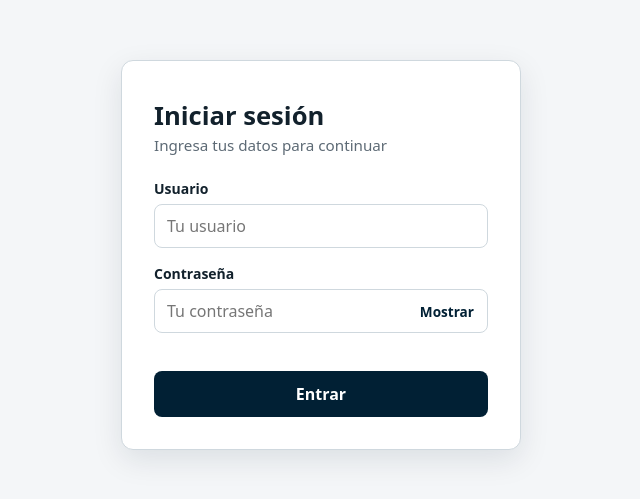
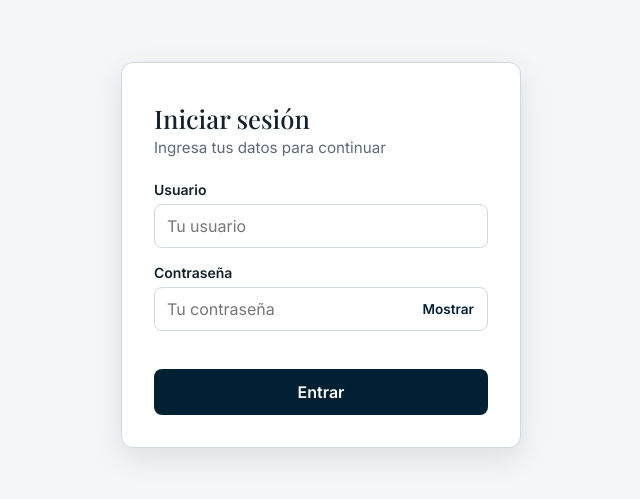
Before and after one commit to lauOcampo/aherrera, a website: page frontend/admin/login.html in a window 1280 px wide. Shown: the part 145-644 px from the top of the page, without its empty margins (319-959 px from the left). Drawn offline with nearby package versions, Linux system fonts and the light colour scheme; no server answers.

Commit message:
tipografías

```diff
--- a/assets/css/dashboard.css
+++ b/assets/css/dashboard.css
@@ -44,7 +44,7 @@ body {
     display: grid;
     grid-template-columns: 240px minmax(0, 1fr);
     min-height: 100vh;
-    font-family: system-ui, -apple-system, "Segoe UI", sans-serif;
+    font-family: "Inter", system-ui, -apple-system, "Segoe UI", sans-serif;
     color: var(--ink);
     background: var(--bg);
     -webkit-font-smoothing: antialiased;
@@ -612,7 +612,7 @@ textarea:focus {
     padding: 20px;
     border: 1px dashed var(--line);
     border-radius: 10px;
-    font-family: Georgia, "Times New Roman", serif;
+    font-family: "Inter", system-ui, -apple-system, "Segoe UI", sans-serif;
 }
 
 .ap__img img,
@@ -826,3 +826,19 @@ textarea:focus {
     color: #fff;
     font-size: .7rem;
 }
+
+/* ---------- Tipografía (igual que la web: Playfair Display + Inter) ---------- */
+input,
+select,
+textarea,
+button {
+    font-family: inherit;
+}
+
+.view__head h1,
+.ap__lead,
+.ap__stat strong,
+.logo h4 {
+    font-family: "Playfair Display", Georgia, "Times New Roman", serif;
+    font-weight: 500;
+}
--- a/assets/css/login.css
+++ b/assets/css/login.css
@@ -29,7 +29,7 @@ input {
 
 body {
     min-height: 100vh;
-    font-family: system-ui, -apple-system, "Segoe UI", sans-serif;
+    font-family: "Inter", system-ui, -apple-system, "Segoe UI", sans-serif;
     color: var(--ink);
     background: var(--bg);
     -webkit-font-smoothing: antialiased;
@@ -175,3 +175,12 @@ body {
         transition: none !important;
     }
 }
+input,
+button {
+    font-family: inherit;
+}
+
+h1 {
+    font-family: "Playfair Display", Georgia, "Times New Roman", serif;
+    font-weight: 500;
+}
--- a/assets/css/styles.css
+++ b/assets/css/styles.css
@@ -12,8 +12,8 @@
     --muted: #555;
     --line: #d9d9d9;
 
-    --font-serif: "Alegreya", Georgia, "Times New Roman", serif;
-    --font-sans: "Inter", system-ui, -apple-system, "Segoe UI", sans-serif;
+    --font-serif: "Playfair Display", Georgia, "Times New Roman", serif;   /* títulos */
+    --font-sans: "Inter", system-ui, -apple-system, "Segoe UI", sans-serif;   /* todo el texto */
 
     --gutter: clamp(20px, 7vw, 96px);
     --radius: 6px;
@@ -40,7 +40,7 @@ html {
 }
 
 body {
-    font-family: var(--font-serif);
+    font-family: var(--font-sans);
     color: var(--ink);
     background: #fff;
     line-height: 1.5;
@@ -686,3 +686,25 @@ textarea {
         gap: 28px;
     }
 }
+/* ---------- Tipografía de títulos (estilo formal) ---------- */
+h1,
+h2,
+h3,
+.logo,
+.about__lead,
+.stat strong {
+    font-family: var(--font-serif);
+    letter-spacing: 0;
+}
+
+.hero h1 {
+    font-weight: 500;
+}
+
+.logo {
+    letter-spacing: .14em;
+}
+
+.footer__title {
+    font-weight: 600;
+}
--- a/frontend/admin/login.html
+++ b/frontend/admin/login.html
@@ -5,6 +5,9 @@
     <meta charset="UTF-8">
     <meta name="viewport" content="width=device-width, initial-scale=1.0">
     <title>Iniciar sesión</title>
+    <link rel="preconnect" href="https://fonts.googleapis.com">
+    <link rel="preconnect" href="https://fonts.gstatic.com" crossorigin>
+    <link href="https://fonts.googleapis.com/css2?family=Inter:wght@400;500;600&family=Playfair+Display:wght@400;500;600&display=swap" rel="stylesheet">
     <link rel="stylesheet" href="../../assets/css/login.css">
 </head>
 
```
Also changed, not shown: frontend/admin/dashboard.html (+3 -0 lines), index.html (+2 -2 lines).
